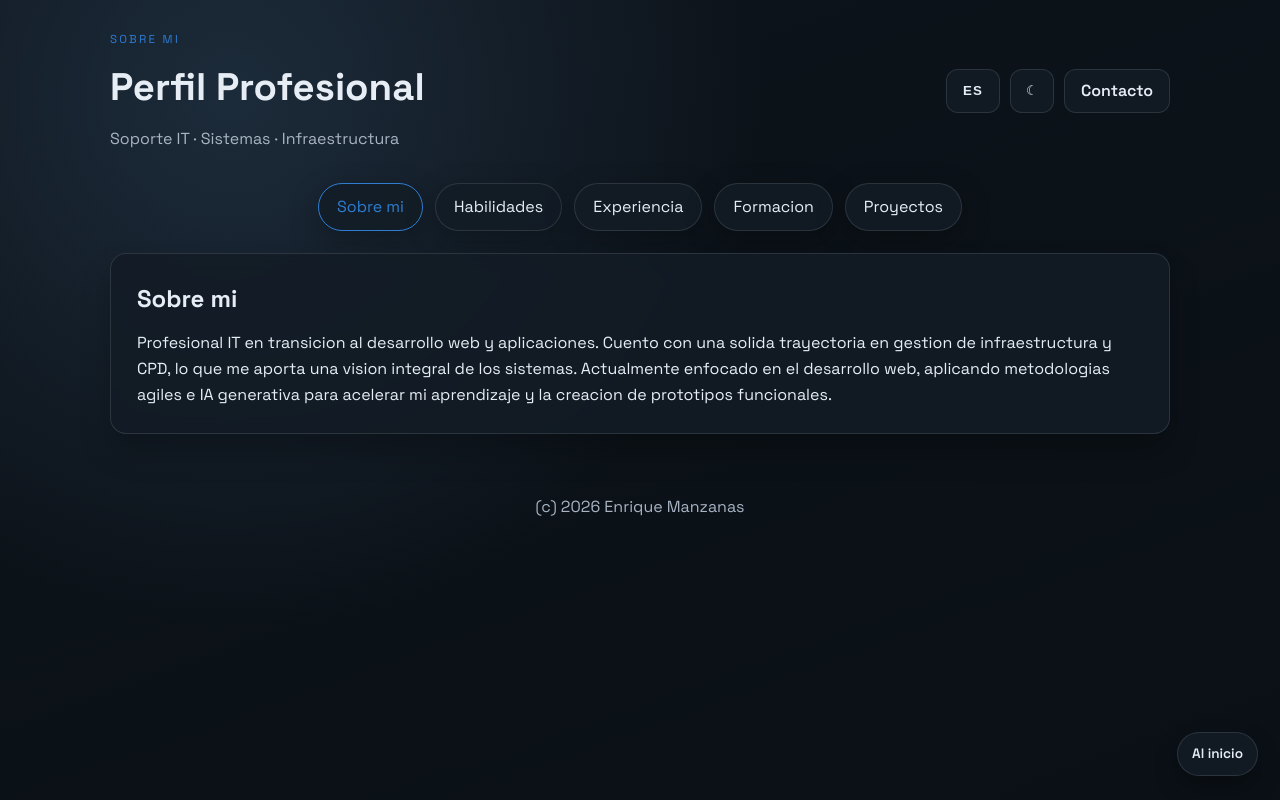
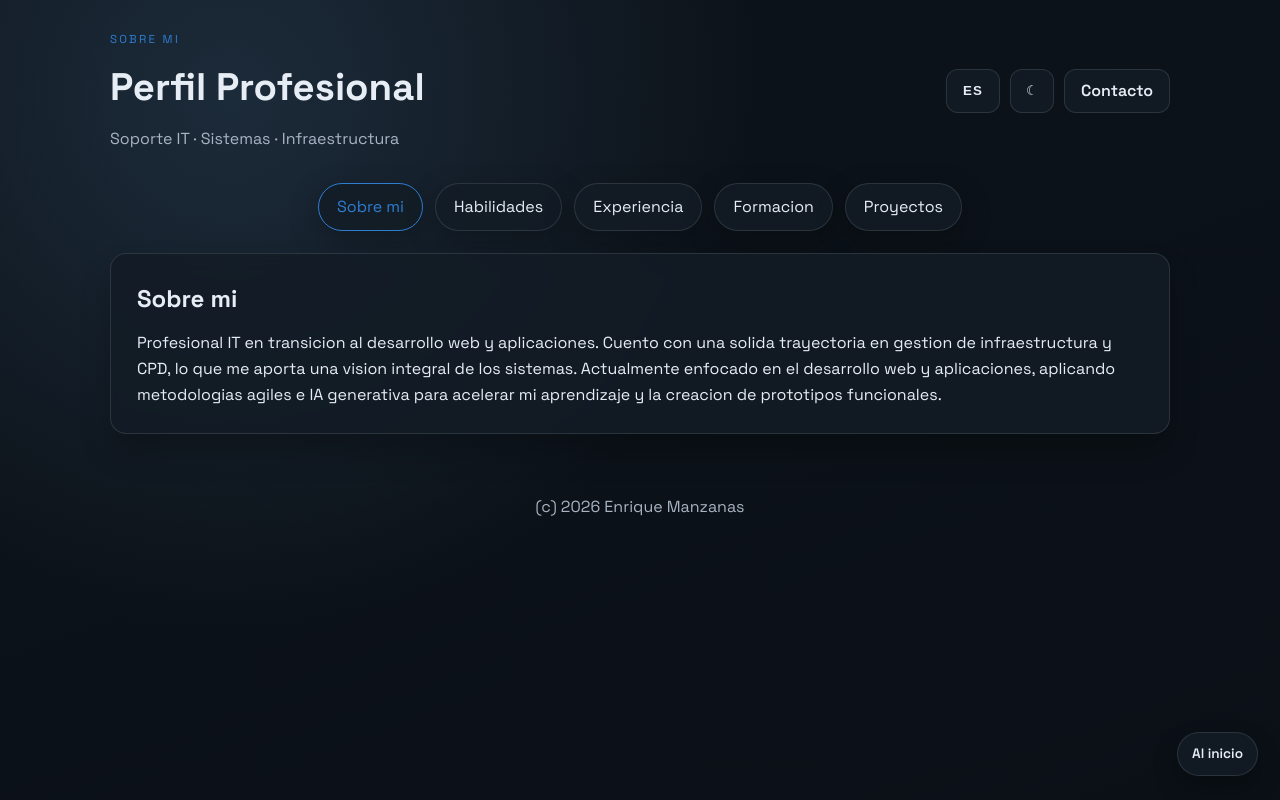
Before and after one commit to Enr1qveDev/Portfolio, a plain HTML site: page sobre-mi.html in a window 1280 px wide. Drawn offline with Linux system fonts and the light colour scheme.

Commit message:
Correcion de falta de informacion en sobre mi

```diff
--- a/sobre-mi.html
+++ b/sobre-mi.html
@@ -39,13 +39,13 @@
       <h2 data-lang-es="Sobre mi" data-lang-en="About me">Sobre mi</h2>
       <p data-lang-es="Profesional IT en transicion al desarrollo web y aplicaciones.
         Cuento con una solida trayectoria en gestion de infraestructura y CPD, lo que me aporta una vision integral de los sistemas.
-        Actualmente enfocado en el desarrollo web, aplicando metodologias agiles e IA generativa para acelerar mi aprendizaje y la creacion de prototipos funcionales."
+        Actualmente enfocado en el desarrollo web y aplicaciones, aplicando metodologias agiles e IA generativa para acelerar mi aprendizaje y la creacion de prototipos funcionales."
         data-lang-en="IT professional transitioning to web and application development.
         I bring a strong background in infrastructure and data centre operations, giving me a holistic view of systems.
-        I am currently focused on web development, using agile methods and generative AI to accelerate learning and build functional prototypes.">
+        I am currently focused on web development and application development, using agile methods and generative AI to accelerate learning and build functional prototypes.">
         Profesional IT en transicion al desarrollo web y aplicaciones.
         Cuento con una solida trayectoria en gestion de infraestructura y CPD, lo que me aporta una vision integral de los sistemas.
-        Actualmente enfocado en el desarrollo web, aplicando metodologias agiles e IA generativa para acelerar mi aprendizaje y la creacion de prototipos funcionales.
+        Actualmente enfocado en el desarrollo web y aplicaciones, aplicando metodologias agiles e IA generativa para acelerar mi aprendizaje y la creacion de prototipos funcionales.
       </p>
     </section>
   </main>
```
